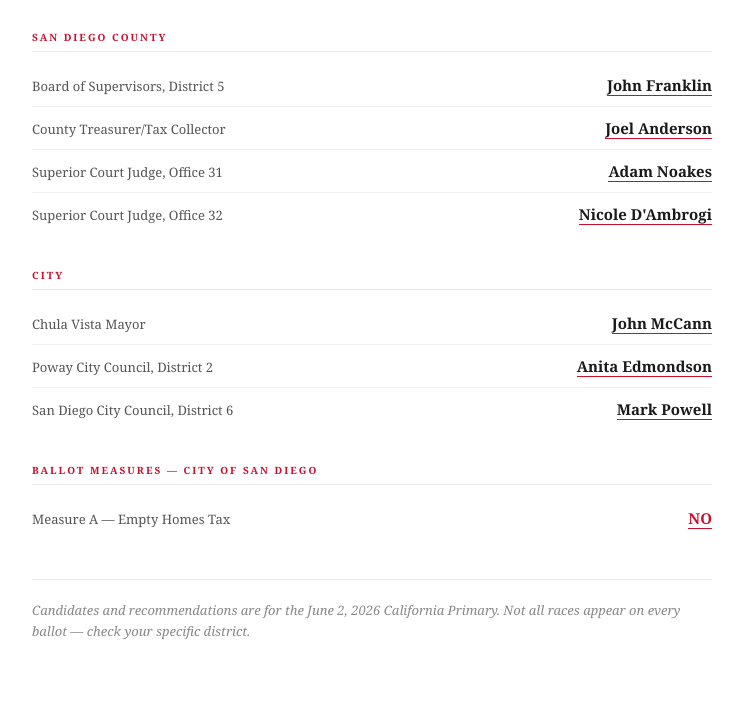
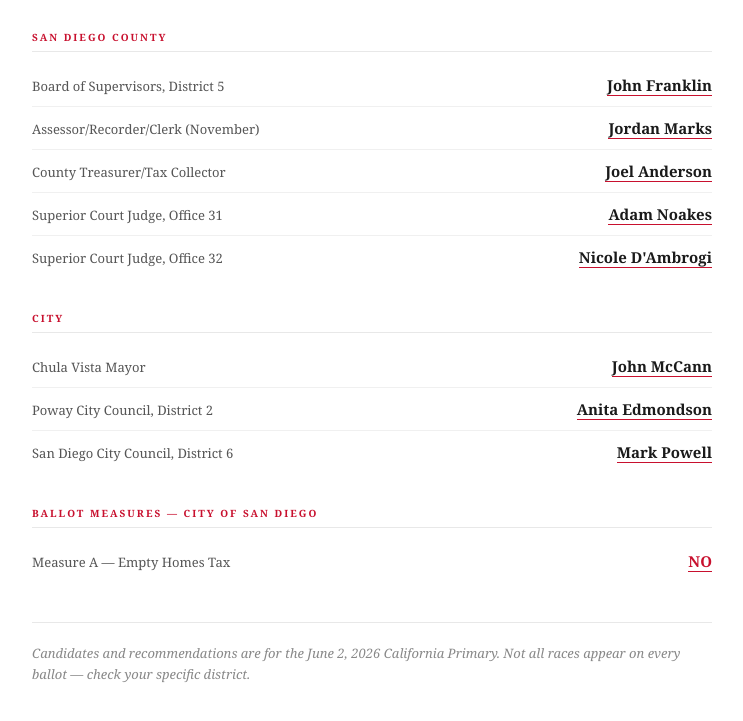
Before and after one commit to tonykrvaric/tonykrvaric.github.io, a plain HTML site: page voterguide.html in a window 1280 px wide. Shown: the part 1104-1825 px from the top of the page, without its empty margins (268-1011 px from the left). Before the commit the page ends 1786 px from the top, so only its background shows below. Drawn offline with Linux system fonts and the light colour scheme.

Commit message:
Update voterguide.html

```diff
--- a/voterguide.html
+++ b/voterguide.html
@@ -3,7 +3,7 @@
 <head>
 <meta charset="UTF-8">
 <meta name="viewport" content="width=device-width, initial-scale=1.0">
-<title>Tony Krvaric's Voter Guide — June 2, 2026 California Primary</title>
+<title>Tony Krvaric's Voter Guide — June 2, 2026</title>
 <style>
   body {
     font-family: Georgia, 'Times New Roman', serif;
@@ -219,6 +219,10 @@
     <div class="race-candidate"><a href="https://franklinforsupervisor.com/">John Franklin</a></div>
   </div>
   <div class="race">
+    <div class="race-office">Assessor/Recorder/Clerk (November)</div>
+    <div class="race-candidate"><a href="https://www.vote4marks.com/">Jordan Marks</a></div>
+  </div>
+  <div class="race">
     <div class="race-office">County Treasurer/Tax Collector</div>
     <div class="race-candidate"><a href="https://www.electjoelanderson.com/">Joel Anderson</a></div>
   </div>
```
